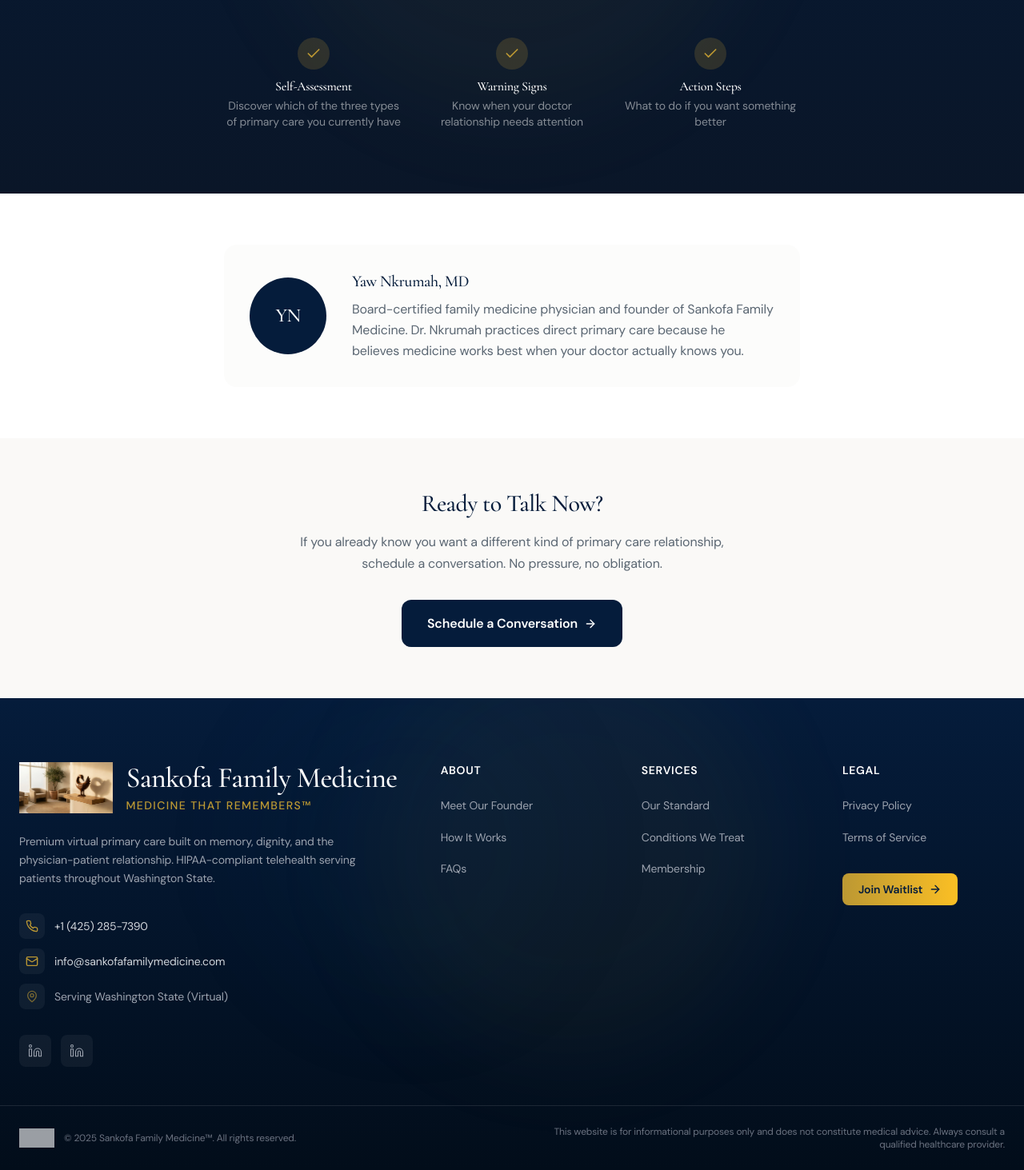
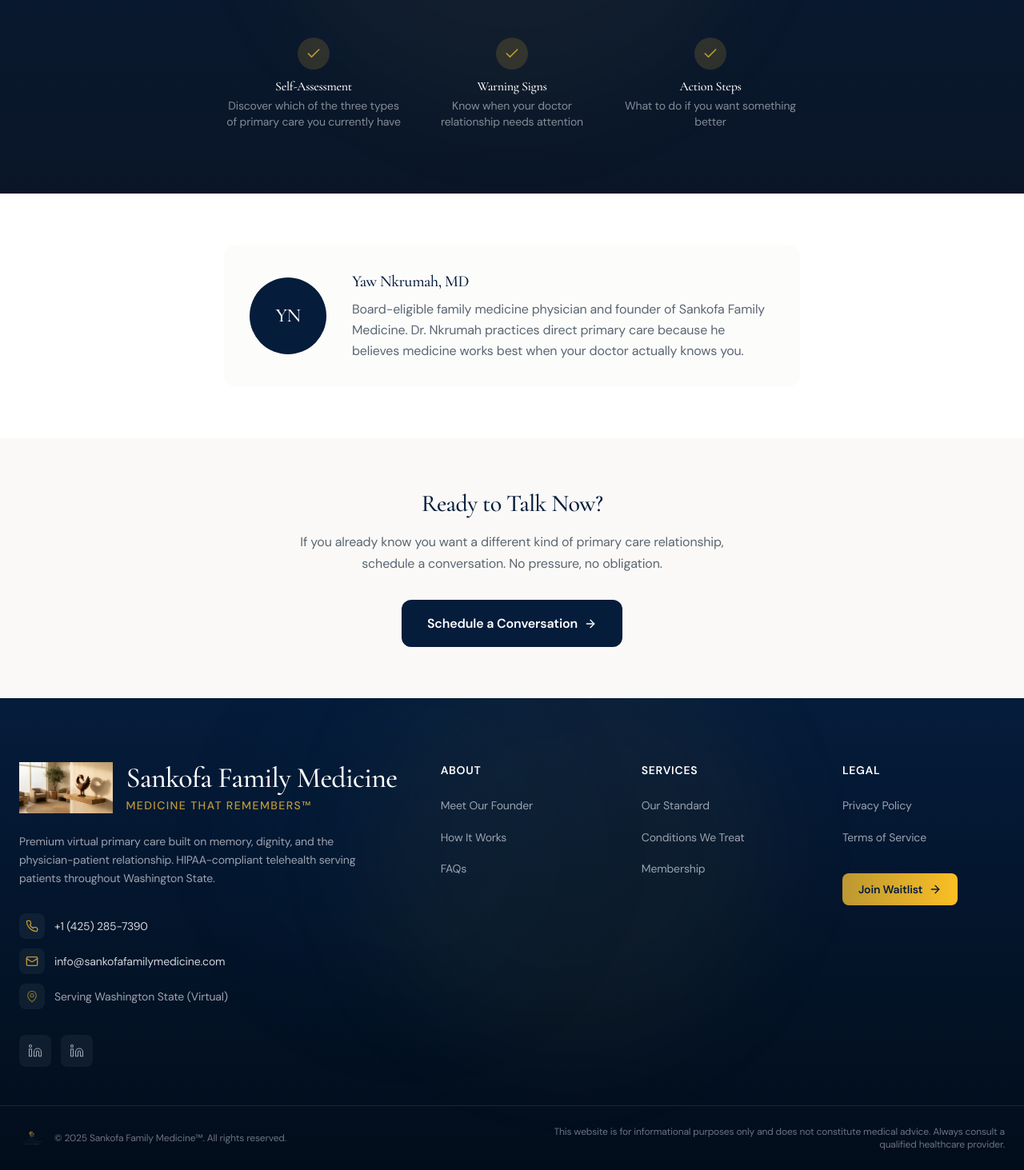
Before and after one commit to NDCHVISION/sfm-website, a Next.js app: page /resources/dpc-guide in a window 1280 px wide. Shown: the part 2368-3831 px from the top of the page at 80% size. Built offline with nearby package versions, Linux system fonts and the light colour scheme.

Commit message:
Fix: Change board-certified to board-eligible, update footer logo

```diff
--- a/app/founder/page.tsx
+++ b/app/founder/page.tsx
@@ -6,7 +6,7 @@
 
 export const metadata: Metadata = {
   title: 'Dr. Yaw Nkrumah, MD | Founder | Sankofa Family Medicine',
-  description: 'Dr. Yaw Nkrumah, MD is the founder of Sankofa Family Medicine, a virtual-first direct primary care (DPC) practice serving patients across Washington State. Board-certified family physician specializing in genetic testing, precision medicine, cardiometabolic health, and Medicine That Remembers.',
+  description: 'Dr. Yaw Nkrumah, MD is the founder of Sankofa Family Medicine, a virtual-first direct primary care (DPC) practice serving patients across Washington State. Board-eligible family physician specializing in genetic testing, precision medicine, cardiometabolic health, and Medicine That Remembers.',
   keywords: ['Dr. Yaw Nkrumah', 'family physician Washington', 'DPC founder', 'Sankofa Family Medicine', 'genetic testing', 'precision medicine', 'cardiometabolic health'],
   openGraph: {
     title: 'Dr. Yaw Nkrumah, MD | Founder | Sankofa Family Medicine',
--- a/app/layout.tsx
+++ b/app/layout.tsx
@@ -225,7 +225,7 @@
       familyName: 'Nkrumah',
       honorificSuffix: 'MD',
       jobTitle: 'Founder & Medical Director',
-      description: 'Board-certified family medicine physician specializing in virtual primary care, cardiometabolic health, and precision medicine. Founder of Sankofa Family Medicine.',
+      description: 'Board-eligible family medicine physician specializing in virtual primary care, cardiometabolic health, and precision medicine. Founder of Sankofa Family Medicine.',
       image: 'https://sankofafamilymedicine.com/images/dr-nkrumah.png',
       url: 'https://sankofafamilymedicine.com/founder',
       worksFor: {
--- a/app/resources/dpc-guide/page.tsx
+++ b/app/resources/dpc-guide/page.tsx
@@ -207,7 +207,7 @@
             <div>
               <h3 className="font-display text-xl text-sfm-navy mb-2">Yaw Nkrumah, MD</h3>
               <p className="text-muted leading-relaxed">
-                Board-certified family medicine physician and founder of Sankofa Family Medicine. Dr. Nkrumah practices direct primary care because he believes medicine works best when your doctor actually knows you.
+                Board-eligible family medicine physician and founder of Sankofa Family Medicine. Dr. Nkrumah practices direct primary care because he believes medicine works best when your doctor actually knows you.
               </p>
             </div>
           </div>
--- a/components/Footer.tsx
+++ b/components/Footer.tsx
@@ -206,11 +206,11 @@
           <div className="flex flex-col md:flex-row items-center justify-between gap-4">
             <div className="flex items-center gap-3">
               <Image
-                src="/images/sankofa-bird.png"
+                src="/images/sfm-logo.png"
                 alt="Sankofa"
                 width={24}
                 height={24}
-                className="h-6 w-auto brightness-0 invert opacity-60"
+                className="h-6 w-auto opacity-60"
               />
               <p className="text-gray-500 text-xs">
                 © {currentYear} Sankofa Family Medicine™. All rights reserved.
```
